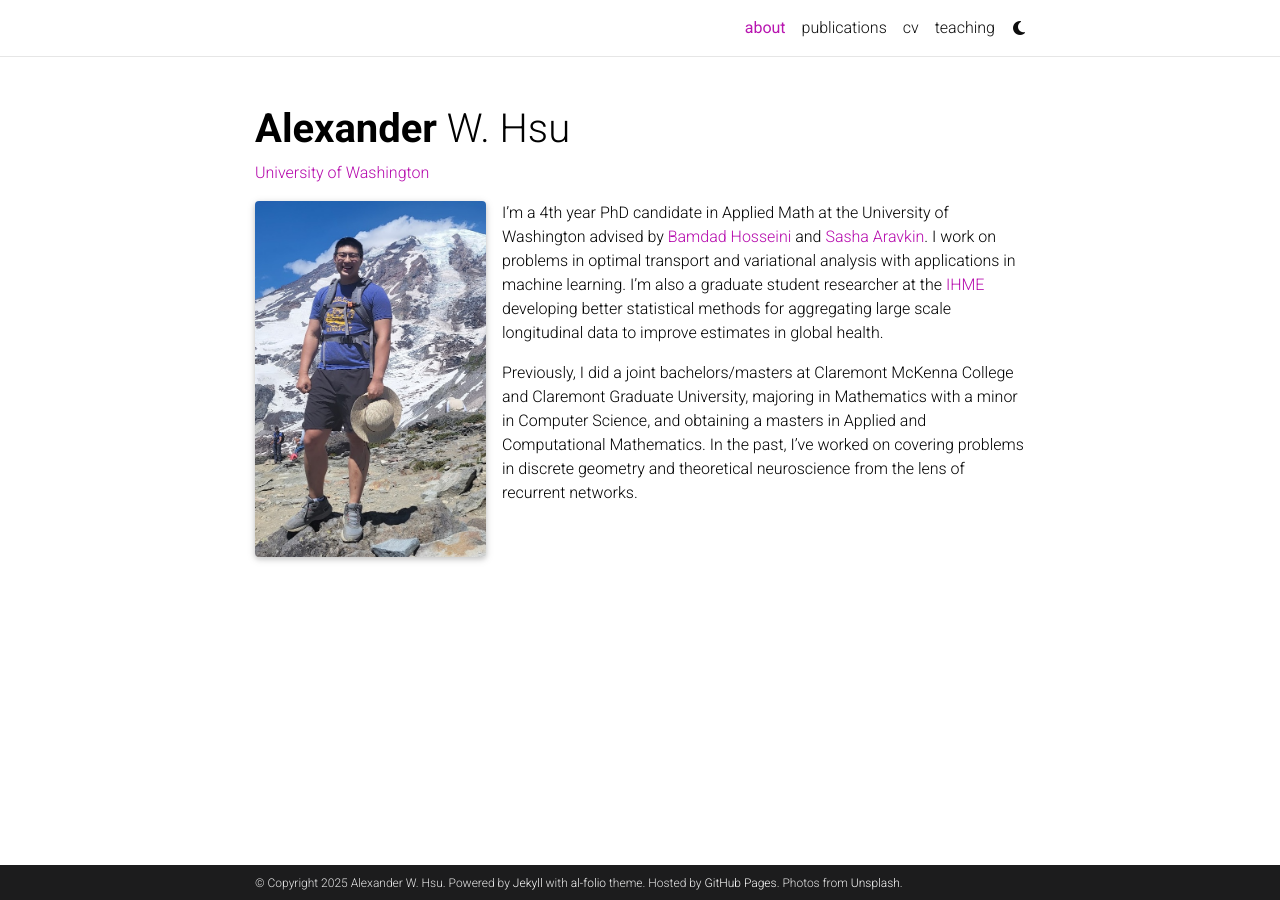
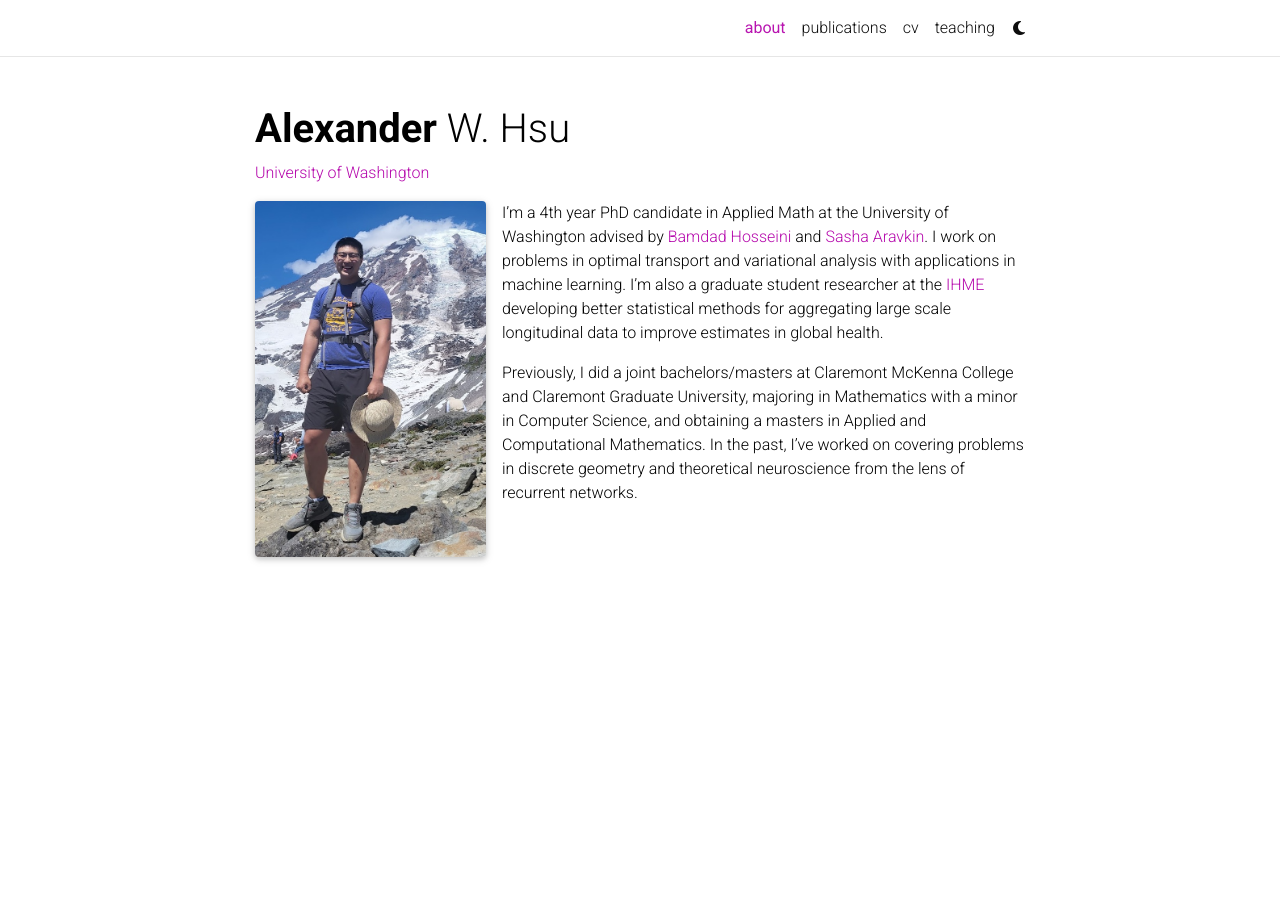
Before and after one commit to AHsu98/AHsu98.github.io, a Jekyll site: the page built from _pages/about.md, in a window 1280 px wide. Built offline with Jekyll 4.4.1, drawn with Linux system fonts in a browser that asks for light colours; full-size pictures stand in for the smaller copies a plugin makes; comment, search, counter and statistics services are not loaded; a style sheet for code colours, icons or effects is not loaded.

Commit message:
remove footer

```diff
--- a/_config.yml
+++ b/_config.yml
@@ -1,7 +1,7 @@
 # -----------------------------------------------------------------------------
 # Site settings
 # -----------------------------------------------------------------------------
-
+footer_enabled: false
 title: blank # the website title (if blank, full name will be used instead)
 first_name: Alexander
 middle_name: W.
@@ -12,7 +12,6 @@
 footer_text: >
   Powered by <a href="https://jekyllrb.com/" target="_blank">Jekyll</a> with <a href="https://github.com/alshedivat/al-folio">al-folio</a> theme.
   Hosted by <a href="https://pages.github.com/" target="_blank">GitHub Pages</a>.
-  Photos from <a href="https://unsplash.com" target="_blank">Unsplash</a>.
 keywords: jekyll, jekyll-theme, academic-website, portfolio-website  # add your own keywords or leave empty
 
 lang: en # the language of your site (for example: en, fr, cn, ru, etc.)
--- a/_includes/footer.html
+++ b/_includes/footer.html
@@ -1,3 +1,4 @@
+  {% if site.footer_enabled %}
     {% if site.footer_fixed %}
     <footer class="fixed-bottom">
       <div class="container mt-0">
@@ -23,3 +24,4 @@
       </div>
     </footer>
     {%- endif %}
+  {%- endif %}
```
